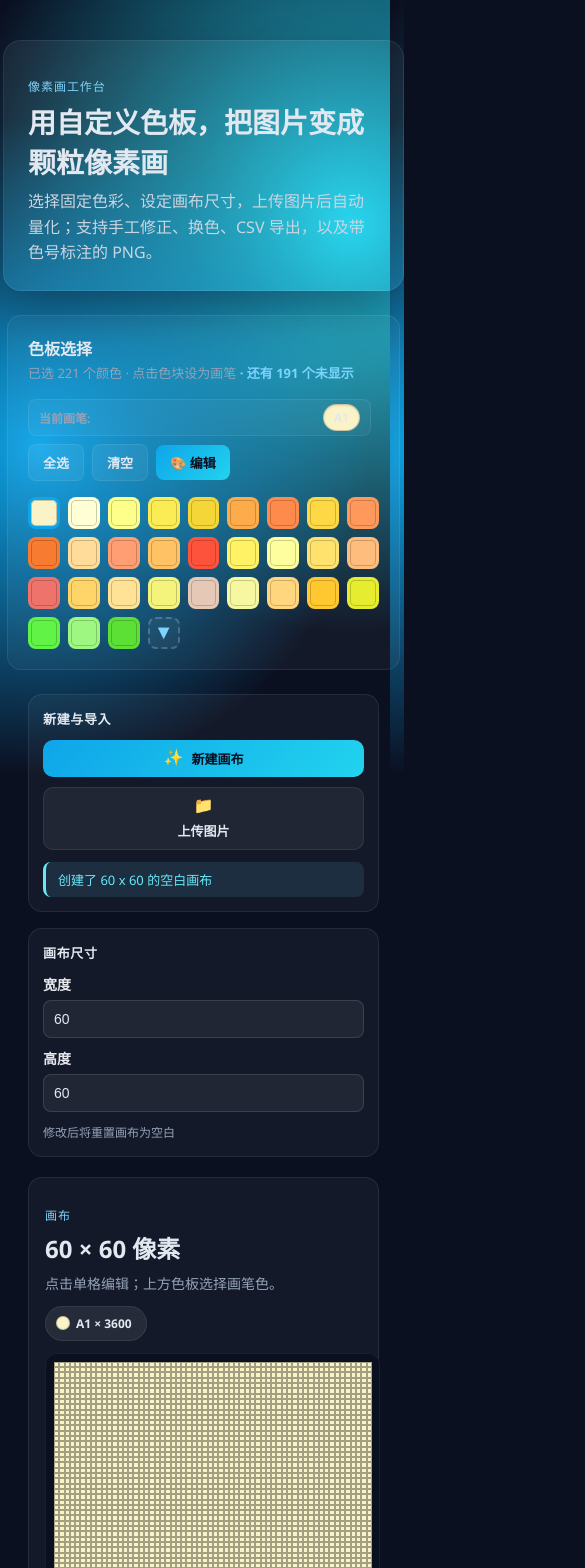
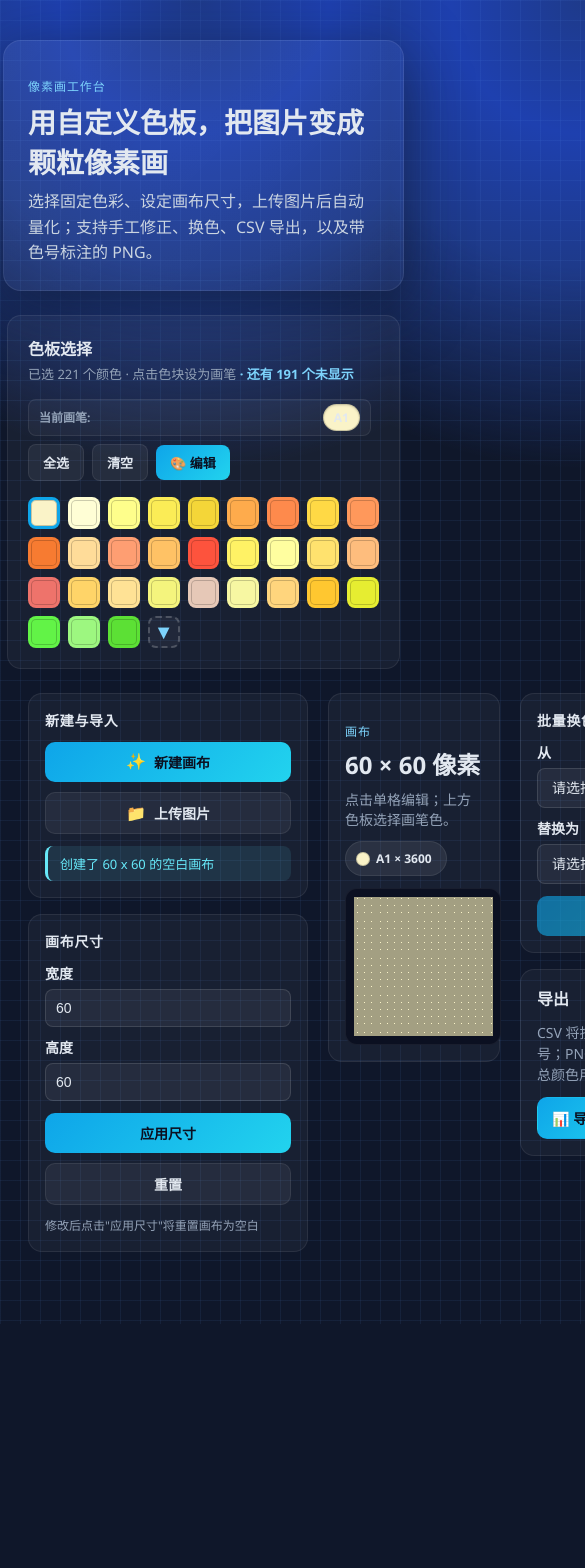
Before and after one commit to dodolalorc/beads_creator, a Vue app: page / in a window 390 px wide. Shown: the top 1568 px of the page, 585 px wide, since content can reach past the window. After the commit the page ends 1324 px from the top, so only its background shows below. Built offline with nearby package versions, Linux system fonts and the light colour scheme; the HTML template or start-up script is replaced by a standard one; a web font is replaced by a local one.

Commit message:
refactor(component): refactor some component ref value

```diff
--- a/src/App.vue
+++ b/src/App.vue
@@ -1,5 +1,6 @@
 <script setup lang="ts">
-import { computed, onMounted, ref } from "vue";
+import { computed, onMounted, ref, watch } from "vue";
+import HeaderBar from "./components/HeaderBar.vue";
 import PaletteSelector from "./components/PaletteSelector.vue";
 import CanvasViewer from "./components/CanvasViewer.vue";
 import NewImportControls from "./components/NewImportControls.vue";
@@ -42,13 +43,23 @@ const paletteLoading = ref(false);
 const selectedColorIds = ref<string[]>([]);
 const activeColorId = ref<string | null>(null);
 
-const canvasWidth = ref(60);
-const canvasHeight = ref(60);
+const canvasSize = ref({ width: 60, height: 60 });
 const pixels = ref<string[][]>([]);
 const sourceImageName = ref<string>("");
 const replaceFrom = ref<string | null>(null);
 const replaceTo = ref<string | null>(null);
 const statusMessage = ref<string>("准备好生成像素画");
+
+watch(
+  () => canvasSize.value,
+  (next, prev) => {
+    if (!prev) return;
+    if (next.width !== prev.width || next.height !== prev.height) {
+      initBlankCanvas();
+    }
+  },
+  { deep: true }
+);
 
 const selectedColors = computed(() =>
   Object.values(palette.value)
@@ -89,15 +100,16 @@ function initBlankCanvas() {
     Object.values(palette.value).flat()[0]?.id ??
     "";
   const rows: string[][] = [];
-  for (let y = 0; y < canvasHeight.value; y += 1) {
+  const { width, height } = canvasSize.value;
+  for (let y = 0; y < height; y += 1) {
     const row: string[] = [];
-    for (let x = 0; x < canvasWidth.value; x += 1) {
+    for (let x = 0; x < width; x += 1) {
       row.push(fallbackColor);
     }
     rows.push(row);
   }
   pixels.value = rows;
-  statusMessage.value = `创建了 ${canvasWidth.value} x ${canvasHeight.value} 的空白画布`;
+  statusMessage.value = `创建了 ${width} x ${height} 的空白画布`;
 }
 
 function hexToRgb(hex: string) {
@@ -150,10 +162,11 @@ function handleImageUpload(event: Event) {
 }
 
 function quantizeImage(img: HTMLImageElement) {
-  if (!canvasWidth.value || !canvasHeight.value) return;
+  const { width, height } = canvasSize.value;
+  if (!width || !height) return;
   const canvas = document.createElement("canvas");
-  canvas.width = canvasWidth.value;
-  canvas.height = canvasHeight.value;
+  canvas.width = width;
+  canvas.height = height;
   const ctx = canvas.getContext("2d");
   if (!ctx) return;
   ctx.drawImage(img, 0, 0, canvas.width, canvas.height);
@@ -172,9 +185,9 @@ function quantizeImage(img: HTMLImageElement) {
     rows.push(row);
   }
   pixels.value = rows;
-  statusMessage.value = `已量化 ${sourceImageName.value || "图片"} 为 ${
-    canvasWidth.value
-  } x ${canvasHeight.value}`;
+  statusMessage.value = `已量化 ${
+    sourceImageName.value || "图片"
+  } 为 ${width} x ${height} 像素画`;
 }
 
 function replaceColorBatch() {
@@ -191,18 +204,9 @@ function replaceColorBatch() {
 <template>
   <div class="page">
     <!-- 顶部标题区 -->
-    <header class="hero">
-      <div>
-        <p class="eyebrow">像素画工作台</p>
-        <h1>用自定义色板，把图片变成颗粒像素画</h1>
-        <p class="lede">
-          选择固定色彩、设定画布尺寸，上传图片后自动量化；支持手工修正、换色、CSV
-          导出，以及带色号标注的 PNG。
-        </p>
-      </div>
-    </header>
+    <HeaderBar />
 
-    <!-- 色板选择 - 独占一行 -->
+    <!-- 色板选择 -->
     <PaletteSelector
       :palette="palette"
       :selected-color-ids="selectedColorIds"
@@ -221,20 +225,13 @@ function replaceColorBatch() {
           @init-blank="initBlankCanvas"
           @upload-image="handleImageUpload"
         />
-        <CanvasSizeControls
-          :width="canvasWidth"
-          :height="canvasHeight"
-          @update:width="(v) => (canvasWidth = v)"
-          @update:height="(v) => (canvasHeight = v)"
-          @apply="initBlankCanvas"
-        />
+        <CanvasSizeControls v-model="canvasSize" />
       </aside>
 
       <!-- 中间画布区 -->
       <div class="canvas-container">
         <CanvasViewer
-          :canvas-width="canvasWidth"
-          :canvas-height="canvasHeight"
+          v-model="canvasSize"
           :pixels="pixels"
           :palette-map="paletteMap"
           :active-color-id="activeColorId"
@@ -252,15 +249,12 @@ function replaceColorBatch() {
       <aside class="right-controls">
         <BatchReplaceControls
           :palette="palette"
-          :replace-from="replaceFrom"
-          :replace-to="replaceTo"
-          @update:replaceFrom="(v) => (replaceFrom = v)"
-          @update:replaceTo="(v) => (replaceTo = v)"
+          v-model:replace-from="replaceFrom"
+          v-model:replace-to="replaceTo"
           @submit="replaceColorBatch"
         />
         <ExportPanel
-          :canvas-width="canvasWidth"
-          :canvas-height="canvasHeight"
+          v-model="canvasSize"
           :pixels="pixels"
           :palette-map="paletteMap"
         />
@@ -268,18 +262,33 @@ function replaceColorBatch() {
     </div>
   </div>
 </template>
-
 <style>
 @import url("https://fonts.googleapis.com/css2?family=Monaco:wght@400;600;700&display=swap");
 
 :root {
   font-family: "Space Grotesk", "Segoe UI", sans-serif;
-  background: radial-gradient(circle at 10% 20%, #0ea5e9 0, transparent 18%),
-    radial-gradient(circle at 90% 10%, #22d3ee 0, transparent 20%), #0b1021;
-  color: #e5e7eb;
+  background: linear-gradient(
+      90deg,
+      rgba(96, 165, 250, 0.08) 1px,
+      transparent 1px
+    ),
+    linear-gradient(rgba(96, 165, 250, 0.08) 1px, transparent 1px),
+    radial-gradient(
+      circle at 50% 0%,
+      #1e3a8a 0%,
+      #1e40af 10%,
+      #1e3a8a 20%,
+      transparent 35%
+    ),
+    #0f172a;
+  background-size: 20px 20px, 20px 20px, 100% 100%, 100% 100%;
+  background-position: 0 0, 0 0, 0 0, 0 0;
+  color: #e2e8f0;
   box-sizing: border-box;
 }
+</style>
 
+<style scoped>
 .page {
   width: 90vw;
   margin: 0 auto;
@@ -288,41 +297,6 @@ function replaceColorBatch() {
   flex-direction: column;
   align-items: center;
   gap: 24px;
-}
-
-/* 顶部标题区 */
-.hero {
-  width: 100%;
-  background: linear-gradient(
-    135deg,
-    rgba(255, 255, 255, 0.06),
-    rgba(255, 255, 255, 0.03)
-  );
-  border: 1px solid rgba(255, 255, 255, 0.08);
-  border-radius: 18px;
-  padding: 24px;
-  box-shadow: 0 16px 60px rgba(15, 23, 42, 0.6);
-}
-
-.eyebrow {
-  text-transform: uppercase;
-  letter-spacing: 0.08em;
-  font-size: 12px;
-  color: #7dd3fc;
-  margin-bottom: 6px;
-}
-
-h1 {
-  margin: 0 0 8px;
-  font-size: 28px;
-  color: #e2e8f0;
-}
-
-.lede {
-  margin: 0;
-  color: #cbd5e1;
-  max-width: 100%;
-  line-height: 1.6;
 }
 
 /* 画布工作区 - 左中右布局 */
@@ -541,48 +515,4 @@ button {
   border-radius: 8px;
   border-left: 3px solid #fca5a5;
 }
-
-/* 响应式布局 */
-@media (max-width: 1200px) {
-  .canvas-workspace {
-    grid-template-columns: 240px 1fr 240px;
-    gap: 16px;
-  }
-}
-
-@media (max-width: 1024px) {
-  .canvas-workspace {
-    grid-template-columns: 1fr;
-    gap: 20px;
-  }
-
-  .left-controls,
-  .right-controls {
-    position: static;
-    display: grid;
-    grid-template-columns: repeat(2, 1fr);
-    gap: 16px;
-  }
-}
-
-@media (max-width: 768px) {
-  .left-controls,
-  .right-controls {
-    grid-template-columns: 1fr;
-  }
-
-  .control-group {
-    padding: 14px;
-  }
-
-  .section-title {
-    font-size: 13px;
-  }
-
-  .button-col button,
-  .button-col label {
-    font-size: 13px;
-    padding: 9px 14px;
-  }
-}
 </style>
--- a/src/components/BatchReplaceControls.vue
+++ b/src/components/BatchReplaceControls.vue
@@ -2,17 +2,14 @@
 import { computed } from "vue";
 type PaletteColor = { id: string; name: string; hex: string };
 
-const props = defineProps<{
-    palette: Record<string, PaletteColor[]>;
-    replaceFrom: string | null;
-    replaceTo: string | null;
-}>();
+const props = defineProps<{ palette: Record<string, PaletteColor[]> }>();
 
-const emit = defineEmits<{
-    'update:replaceFrom': [value: string | null];
-    'update:replaceTo': [value: string | null];
-    submit: [];
-}>();
+const replaceFrom = defineModel<string | null>("replaceFrom", {
+  default: null,
+});
+const replaceTo = defineModel<string | null>("replaceTo", { default: null });
+
+const emit = defineEmits<{ submit: [] }>();
 
 const allColors = computed(() => Object.values(props.palette).flat());
 </script>
@@ -21,23 +18,115 @@ const allColors = computed(() => Object.values(props.palette).flat());
   <div class="control-group">
     <div class="section-title">批量换色</div>
     <div class="form-col">
-            <label>从
-                <select :value="props.replaceFrom"
-                    @change="(e) => emit('update:replaceFrom', (e.target as HTMLSelectElement).value || null)">
+      <label
+        >从
+        <select v-model="replaceFrom">
           <option :value="null">请选择</option>
-                    <option v-for="c in allColors" :key="c.id" :value="c.id">{{ c.name }}</option>
+          <option v-for="c in allColors" :key="c.id" :value="c.id">
+            {{ c.name }}
+          </option>
         </select>
       </label>
-            <label>替换为
-                <select :value="props.replaceTo"
-                    @change="(e) => emit('update:replaceTo', (e.target as HTMLSelectElement).value || null)">
+      <label
+        >替换为
+        <select v-model="replaceTo">
           <option :value="null">请选择</option>
-                    <option v-for="c in allColors" :key="c.id" :value="c.id">{{ c.name }}</option>
+          <option v-for="c in allColors" :key="c.id" :value="c.id">
+            {{ c.name }}
+          </option>
         </select>
       </label>
     </div>
-        <button class="primary" @click="emit('submit')" :disabled="!props.replaceFrom || !props.replaceTo">
+    <button
+      class="primary"
+      @click="emit('submit')"
+      :disabled="!replaceFrom || !replaceTo"
+    >
       执行替换
     </button>
   </div>
 </template>
+<style scoped>
+.control-group {
+  background: rgba(255, 255, 255, 0.04);
+  border: 1px solid rgba(255, 255, 255, 0.08);
+  border-radius: 14px;
+  padding: 16px;
+  display: flex;
+  flex-direction: column;
+  gap: 12px;
+}
+
+.section-title {
+  font-weight: 700;
+  font-size: 14px;
+  color: #e2e8f0;
+  text-transform: uppercase;
+  letter-spacing: 0.05em;
+}
+
+.form-col {
+  display: flex;
+  flex-direction: column;
+  gap: 10px;
+}
+
+label {
+  display: flex;
+  flex-direction: column;
+  gap: 6px;
+  font-weight: 600;
+  font-size: 14px;
+  color: #e2e8f0;
+}
+
+select {
+  background: rgba(255, 255, 255, 0.06);
+  border: 1px solid rgba(255, 255, 255, 0.12);
+  border-radius: 8px;
+  padding: 10px;
+  color: #e2e8f0;
+  font-size: 14px;
+}
+
+select:focus {
+  outline: none;
+  border-color: #0ea5e9;
+  box-shadow: 0 0 0 3px rgba(14, 165, 233, 0.1);
+}
+
+button {
+  cursor: pointer;
+  border-radius: 10px;
+  border: 1px solid transparent;
+  padding: 10px 16px;
+  font-weight: 700;
+  font-size: 14px;
+  transition: all 120ms ease;
+  display: inline-flex;
+  align-items: center;
+  justify-content: center;
+}
+
+.primary {
+  background: linear-gradient(135deg, #0ea5e9, #22d3ee);
+  color: #0b1021;
+  border: none;
+}
+
+.primary:hover:not(:disabled) {
+  transform: translateY(-2px);
+  box-shadow: 0 4px 12px rgba(14, 165, 233, 0.3);
+}
+
+.primary:disabled {
+  opacity: 0.6;
+  cursor: not-allowed;
+}
+
+@media (max-width: 640px) {
+  button {
+    width: 100%;
+  }
+}
+</style>
--- a/src/components/CanvasSizeControls.vue
+++ b/src/components/CanvasSizeControls.vue
@@ -1,39 +1,181 @@
 <script setup lang="ts">
-const props = defineProps<{
-    width: number;
-    height: number;
-}>();
+import { ref, watch } from "vue";
 
-const emit = defineEmits<{
-    'update:width': [value: number];
-    'update:height': [value: number];
-    apply: [];
-}>();
+const model = defineModel<{ width: number; height: number }>({
+  default: () => ({ width: 60, height: 60 }),
+});
+
+const tempWidth = ref(model.value.width);
+const tempHeight = ref(model.value.height);
 
 function onWidthInput(e: Event) {
-    const v = Number((e.target as HTMLInputElement).value);
-    emit('update:width', v);
+  let v = Number((e.target as HTMLInputElement).value);
+  if (!isNaN(v)) {
+    tempWidth.value = Math.max(1, Math.min(200, Math.floor(v)));
+  }
 }
 
 function onHeightInput(e: Event) {
-    const v = Number((e.target as HTMLInputElement).value);
-    emit('update:height', v);
+  let v = Number((e.target as HTMLInputElement).value);
+  if (!isNaN(v)) {
+    tempHeight.value = Math.max(1, Math.min(200, Math.floor(v)));
   }
+}
+
+function applyChanges() {
+  model.value = { width: tempWidth.value, height: tempHeight.value };
+}
+
+function resetChanges() {
+  tempWidth.value = model.value.width;
+  tempHeight.value = model.value.height;
+}
+
+watch(
+  () => model.value,
+  (next) => {
+    tempWidth.value = next.width;
+    tempHeight.value = next.height;
+  },
+  { deep: true }
+);
 </script>
 
 <template>
   <div class="control-group">
     <div class="section-title">画布尺寸</div>
     <div class="form-col">
-            <label>宽度
-                <input type="number" min="1" max="200" :value="props.width" @input="onWidthInput"
-                    @change="emit('apply')" />
+      <label>
+        宽度
+        <input
+          type="number"
+          min="1"
+          max="200"
+          step="1"
+          :value="tempWidth"
+          @input="onWidthInput"
+        />
       </label>
-            <label>高度
-                <input type="number" min="1" max="200" :value="props.height" @input="onHeightInput"
-                    @change="emit('apply')" />
+      <label>
+        高度
+        <input
+          type="number"
+          min="1"
+          max="200"
+          step="1"
+          :value="tempHeight"
+          @input="onHeightInput"
+        />
       </label>
     </div>
-        <p class="note">修改后将重置画布为空白</p>
+    <div class="button-row">
+      <button class="primary" @click="applyChanges">应用尺寸</button>
+      <button class="ghost" @click="resetChanges">重置</button>
+    </div>
+    <p class="note">修改后点击"应用尺寸"将重置画布为空白</p>
   </div>
 </template>
+
+<style scoped>
+.control-group {
+  background: rgba(255, 255, 255, 0.04);
+  border: 1px solid rgba(255, 255, 255, 0.08);
+  border-radius: 14px;
+  padding: 16px;
+  display: flex;
+  flex-direction: column;
+  gap: 12px;
+}
+
+.section-title {
+  font-weight: 700;
+  font-size: 14px;
+  color: #e2e8f0;
+  text-transform: uppercase;
+  letter-spacing: 0.05em;
+}
+
+.form-col {
+  display: flex;
+  flex-direction: column;
+  gap: 10px;
+}
+
+label {
+  display: flex;
+  flex-direction: column;
+  gap: 6px;
+  font-weight: 600;
+  font-size: 14px;
+  color: #e2e8f0;
+}
+
+input[type="number"] {
+  background: rgba(255, 255, 255, 0.06);
+  border: 1px solid rgba(255, 255, 255, 0.12);
+  border-radius: 8px;
+  padding: 10px;
+  color: #e2e8f0;
+  font-size: 14px;
+}
+
+input[type="number"]:focus {
+  outline: none;
+  border-color: #0ea5e9;
+  box-shadow: 0 0 0 3px rgba(14, 165, 233, 0.1);
+}
+
+.button-row {
+  display: flex;
+  gap: 10px;
+  flex-wrap: wrap;
+}
+
+button {
+  cursor: pointer;
+  border-radius: 10px;
+  border: 1px solid transparent;
+  padding: 10px 16px;
+  font-weight: 700;
+  font-size: 14px;
+  transition: all 120ms ease;
+  display: inline-flex;
+  align-items: center;
+  gap: 8px;
+  justify-content: center;
+}
+
+.primary {
+  background: linear-gradient(135deg, #0ea5e9, #22d3ee);
+  color: #0b1021;
+  border: none;
+}
+
+.primary:hover:not(:disabled) {
+  transform: translateY(-2px);
+  box-shadow: 0 4px 12px rgba(14, 165, 233, 0.3);
+}
+
+.ghost {
+  background: rgba(255, 255, 255, 0.06);
+  color: #e2e8f0;
+  border: 1px solid rgba(255, 255, 255, 0.08);
+}
+
+.ghost:hover {
+  background: rgba(255, 255, 255, 0.1);
+}
+
+.note {
+  margin: 0;
+  color: #94a3b8;
+  font-size: 12px;
+  line-height: 1.5;
+}
+
+@media (max-width: 640px) {
+  .button-row {
+    flex-direction: column;
+  }
+}
+</style>
--- a/src/components/CanvasViewer.vue
+++ b/src/components/CanvasViewer.vue
@@ -7,9 +7,11 @@ type PaletteColor = {
   hex: string;
 };
 
+const canvasSize = defineModel<{ width: number; height: number }>({
+  default: () => ({ width: 60, height: 60 }),
+});
+
 const props = defineProps<{
-  canvasWidth: number;
-  canvasHeight: number;
   pixels: string[][];
   paletteMap: Map<string, PaletteColor>;
   activeColorId: string | null;
@@ -18,6 +20,9 @@ const props = defineProps<{
 const emit = defineEmits<{
   pixelClick: [rowIndex: number, colIndex: number];
 }>();
+
+const canvasWidth = computed(() => canvasSize.value.width);
+const canvasHeight = computed(() => canvasSize.value.height);
 
 const colorUsage = computed(() => {
   const counts = new Map<string, number>();
--- a/src/components/ExportPanel.vue
+++ b/src/components/ExportPanel.vue
@@ -7,12 +7,17 @@ type PaletteColor = {
   hex: string;
 };
 
+const canvasSize = defineModel<{ width: number; height: number }>({
+  default: () => ({ width: 60, height: 60 }),
+});
+
 const props = defineProps<{
-  canvasWidth: number;
-  canvasHeight: number;
   pixels: string[][];
   paletteMap: Map<string, PaletteColor>;
 }>();
+
+const canvasWidth = computed(() => canvasSize.value.width);
+const canvasHeight = computed(() => canvasSize.value.height);
 
 const colorUsage = computed(() => {
   const counts = new Map<string, number>();
@@ -62,7 +67,7 @@ function downloadCsv() {
   const url = URL.createObjectURL(blob);
   const link = document.createElement("a");
   link.href = url;
-  link.download = `pixel-art-${props.canvasWidth}x${props.canvasHeight}.csv`;
+  link.download = `pixel-art-${canvasWidth.value}x${canvasHeight.value}.csv`;
   link.click();
   URL.revokeObjectURL(url);
 }
@@ -70,15 +75,23 @@ function downloadCsv() {
 function downloadPng() {
   if (!props.pixels.length) return;
   const pad = 24; // 外层白色留白
-  const cell = Math.max(16, Math.min(48, Math.floor(1200 / Math.max(props.canvasWidth, props.canvasHeight))));
-  const gridWidth = props.canvasWidth * cell;
-  const gridHeight = props.canvasHeight * cell;
+  const cell = Math.max(
+    16,
+    Math.min(
+      48,
+      Math.floor(1200 / Math.max(canvasWidth.value, canvasHeight.value))
+    )
+  );
+  const gridWidth = canvasWidth.value * cell;
+  const gridHeight = canvasHeight.value * cell;
 
   // 底部色号图例布局：每行固定 12 个
   const legendCols = 12;
   const legendItemGap = 8;
   const legendItemHeight = 56;
-  const legendItemWidth = Math.floor((gridWidth - (legendCols - 1) * legendItemGap) / legendCols);
+  const legendItemWidth = Math.floor(
+    (gridWidth - (legendCols - 1) * legendItemGap) / legendCols
+  );
   const legendRows = Math.ceil(colorUsage.value.length / legendCols);
   const legendHeight = legendRows * legendItemHeight + 12;
 
@@ -97,7 +110,7 @@ function downloadPng() {
   ctx.font = "16px 'Monaco', 'Segoe UI', sans-serif";
   ctx.textAlign = "left";
   ctx.textBaseline = "top";
-  ctx.fillText(`尺寸: ${props.canvasWidth} x ${props.canvasHeight}`, pad, pad);
+  ctx.fillText(`尺寸: ${canvasWidth.value} x ${canvasHeight.value}`, pad, pad);
   ctx.fillText(`颜色数: ${colorUsage.value.length}`, pad, pad + 20);
 
   // 绘制网格背景
@@ -106,8 +119,8 @@ function downloadPng() {
   ctx.fillStyle = "#0b1021";
   ctx.fillRect(gridX, gridY, gridWidth, gridHeight);
 
-  for (let y = 0; y < props.canvasHeight; y += 1) {
-    for (let x = 0; x < props.canvasWidth; x += 1) {
+  for (let y = 0; y < canvasHeight.value; y += 1) {
+    for (let x = 0; x < canvasWidth.value; x += 1) {
       const color = props.paletteMap.get(props.pixels[y][x]);
       ctx.fillStyle = color?.hex ?? "#1f2937";
       ctx.fillRect(gridX + x * cell, gridY + y * cell, cell, cell);
@@ -115,10 +128,17 @@ function downloadPng() {
       ctx.strokeRect(gridX + x * cell, gridY + y * cell, cell, cell);
       if (color) {
         ctx.fillStyle = contrastColor(color.hex);
-        ctx.font = `${Math.max(10, Math.floor(cell * 0.32))}px 'Monaco', 'Space Grotesk', 'Segoe UI', sans-serif`;
+        ctx.font = `${Math.max(
+          10,
+          Math.floor(cell * 0.32)
+        )}px 'Monaco', 'Space Grotesk', 'Segoe UI', sans-serif`;
         ctx.textAlign = "center";
         ctx.textBaseline = "middle";
-        ctx.fillText(color.name, gridX + x * cell + cell / 2, gridY + y * cell + cell / 2);
+        ctx.fillText(
+          color.name,
+          gridX + x * cell + cell / 2,
+          gridY + y * cell + cell / 2
+        );
       }
     }
   }
@@ -178,7 +198,7 @@ function downloadPng() {
   const url = canvas.toDataURL("image/png");
   const link = document.createElement("a");
   link.href = url;
-  link.download = `pixel-art-${props.canvasWidth}x${props.canvasHeight}.png`;
+  link.download = `pixel-art-${canvasWidth.value}x${canvasHeight.value}.png`;
   link.click();
 }
 </script>
@@ -187,7 +207,8 @@ function downloadPng() {
   <div class="panel">
     <div class="panel-title">导出</div>
     <p class="note">
-      CSV 将按当前像素网格导出色名与色号；PNG 会在每格标注色号并在底部汇总颜色用量。
+      CSV 将按当前像素网格导出色名与色号；PNG
+      会在每格标注色号并在底部汇总颜色用量。
     </p>
     <div class="export-actions">
       <button class="primary" @click="downloadCsv">📊 导出 CSV</button>
--- /dev/null
+++ b/src/components/HeaderBar.vue
@@ -0,0 +1,47 @@
+<template>
+  <header class="hero">
+    <div>
+      <p class="eyebrow">像素画工作台</p>
+      <h1>用自定义色板，把图片变成颗粒像素画</h1>
+      <p class="lede">
+        选择固定色彩、设定画布尺寸，上传图片后自动量化；支持手工修正、换色、CSV
+        导出，以及带色号标注的 PNG。
+      </p>
+    </div>
+  </header>
+</template>
+<style scoped>
+.hero {
+  width: 100%;
+  background: linear-gradient(
+    135deg,
+    rgba(255, 255, 255, 0.06),
+    rgba(255, 255, 255, 0.03)
+  );
+  border: 1px solid rgba(255, 255, 255, 0.08);
+  border-radius: 18px;
+  padding: 24px;
+  box-shadow: 0 16px 60px rgba(15, 23, 42, 0.6);
+}
+
+.eyebrow {
+  text-transform: uppercase;
+  letter-spacing: 0.08em;
+  font-size: 12px;
+  color: #7dd3fc;
+  margin-bottom: 6px;
+}
+
+h1 {
+  margin: 0 0 8px;
+  font-size: 28px;
+  color: #e2e8f0;
+}
+
+.lede {
+  margin: 0;
+  color: #cbd5e1;
+  max-width: 100%;
+  line-height: 1.6;
+}
+</style>
--- a/src/components/NewImportControls.vue
+++ b/src/components/NewImportControls.vue
@@ -21,10 +21,125 @@ const emit = defineEmits<{
       <label class="upload-btn">
         <span class="btn-icon">📁</span>
         <span>上传图片</span>
-                <input type="file" accept="image/*" @change="(e) => emit('uploadImage', e)" />
+        <input
+          type="file"
+          accept="image/*"
+          @change="(e) => emit('uploadImage', e)"
+        />
       </label>
     </div>
     <p v-if="props.statusMessage" class="status">{{ props.statusMessage }}</p>
     <p v-if="props.paletteError" class="error">{{ props.paletteError }}</p>
   </div>
 </template>
+<style scoped>
+.control-group {
+  background: rgba(255, 255, 255, 0.04);
+  border: 1px solid rgba(255, 255, 255, 0.08);
+  border-radius: 14px;
+  padding: 16px;
+  display: flex;
+  flex-direction: column;
+  gap: 12px;
+}
+
+.section-title {
+  font-weight: 700;
+  font-size: 14px;
+  color: #e2e8f0;
+  text-transform: uppercase;
+  letter-spacing: 0.05em;
+  margin: 0;
+}
+
+.button-col {
+  display: flex;
+  flex-direction: column;
+  gap: 10px;
+}
+
+.primary {
+  cursor: pointer;
+  border-radius: 10px;
+  border: none;
+  padding: 10px 16px;
+  font-weight: 700;
+  font-size: 14px;
+  transition: all 120ms ease;
+  display: inline-flex;
+  align-items: center;
+  gap: 8px;
+  justify-content: center;
+  background: linear-gradient(135deg, #0ea5e9, #22d3ee);
+  color: #0b1021;
+}
+
+.primary:hover:not(:disabled) {
+  transform: translateY(-2px);
+  box-shadow: 0 4px 12px rgba(14, 165, 233, 0.3);
+}
+
+.primary:disabled {
+  opacity: 0.5;
+  cursor: not-allowed;
+}
+
+.btn-icon {
+  font-size: 16px;
+  line-height: 1;
+}
+
+.upload-btn {
+  cursor: pointer;
+  border-radius: 10px;
+  border: 1px solid rgba(255, 255, 255, 0.08);
+  background: rgba(255, 255, 255, 0.06);
+  color: #e2e8f0;
+  padding: 10px 16px;
+  font-weight: 700;
+  font-size: 14px;
+  transition: all 120ms ease;
+  display: inline-flex;
+  align-items: center;
+  gap: 8px;
+  justify-content: center;
+  position: relative;
+  overflow: hidden;
+}
+
+.upload-btn:hover {
+  background: rgba(255, 255, 255, 0.1);
+  border-color: rgba(255, 255, 255, 0.12);
+  transform: translateY(-2px);
+  box-shadow: 0 4px 12px rgba(0, 0, 0, 0.2);
+}
+
+.upload-btn input {
+  position: absolute;
+  inset: 0;
+  opacity: 0;
+  cursor: pointer;
+  width: 100%;
+  height: 100%;
+}
+
+.status {
+  color: #67e8f9;
+  margin: 0;
+  font-size: 13px;
+  padding: 8px 12px;
+  background: rgba(103, 232, 249, 0.1);
+  border-radius: 8px;
+  border-left: 3px solid #67e8f9;
+}
+
+.error {
+  color: #fca5a5;
+  margin: 0;
+  font-size: 13px;
+  padding: 8px 12px;
+  background: rgba(252, 165, 165, 0.1);
+  border-radius: 8px;
+  border-left: 3px solid #fca5a5;
+}
+</style>
```
Lines whose indentation alone changed are shown as unchanged.
